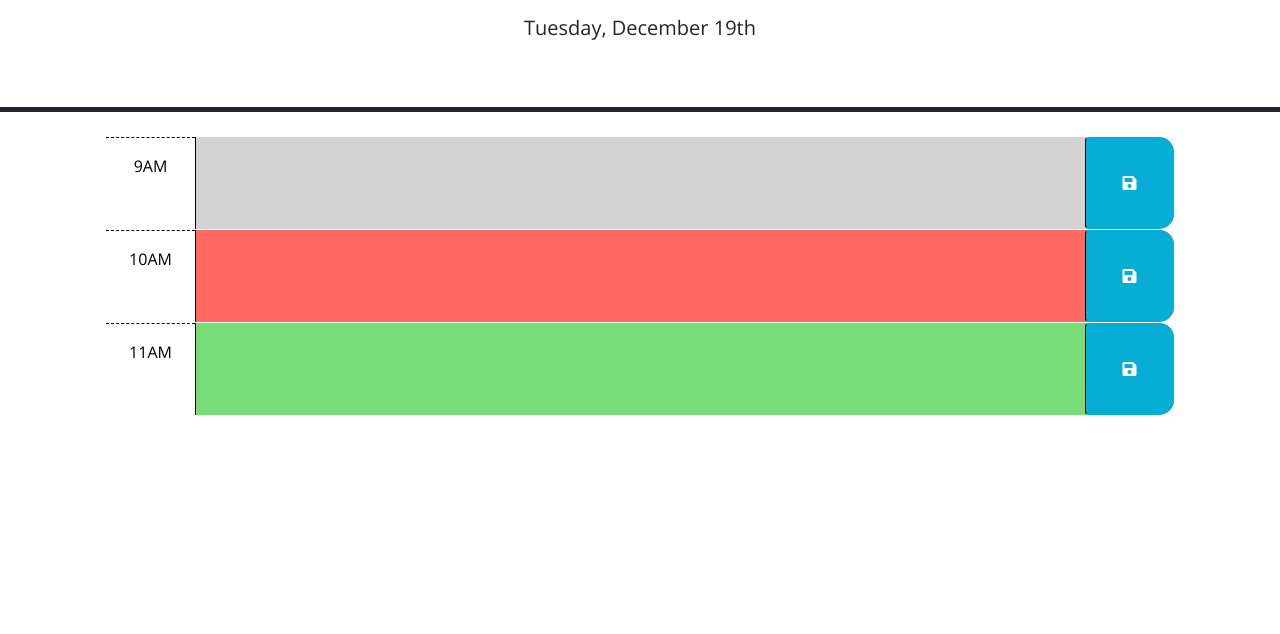
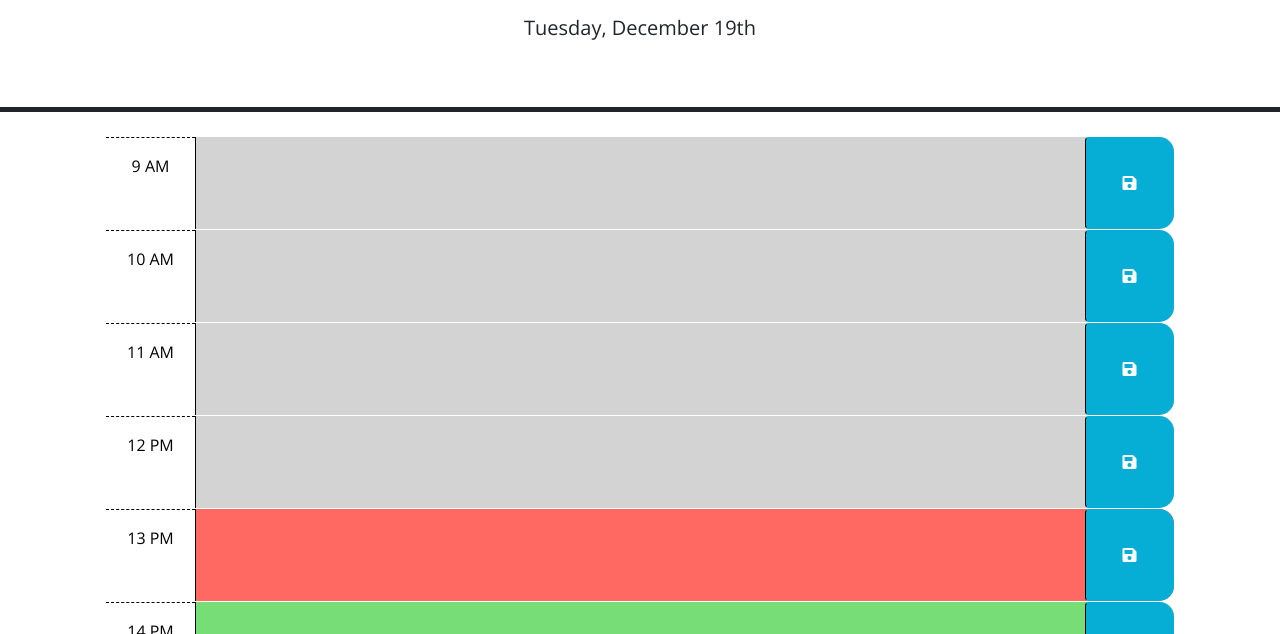
Before and after one commit to JeanPiere91/daily-planner, a plain HTML site: page index.html in a window 1280 px wide. Shown: the part 166-800 px from the top of the page. Drawn offline with nearby package versions, Linux system fonts and the light colour scheme.

Commit message:
Added presentation with timeblocks for standar business hours

```diff
--- a/index.html
+++ b/index.html
@@ -40,33 +40,31 @@
         -->
 
       <!-- Example of a past time block. The "past" class adds a gray background color. -->
-      <div id="hour-9" class="row time-block past">
+      <!-- <div id="hour-9" class="row time-block past">
         <div class="col-2 col-md-1 hour text-center py-3">9AM</div>
         <textarea class="col-8 col-md-10 description" rows="3"> </textarea>
         <button class="btn saveBtn col-2 col-md-1" aria-label="save">
           <i class="fas fa-save" aria-hidden="true"></i>
         </button>
-      </div>
+      </div> -->
 
       <!-- Example of a a present time block. The "present" class adds a red background color. -->
-      <div id="hour-10" class="row time-block present">
+      <!-- <div id="hour-10" class="row time-block present">
         <div class="col-2 col-md-1 hour text-center py-3">10AM</div>
         <textarea class="col-8 col-md-10 description" rows="3"> </textarea>
         <button class="btn saveBtn col-2 col-md-1" aria-label="save">
           <i class="fas fa-save" aria-hidden="true"></i>
         </button>
-      </div>
+      </div> -->
 
       <!-- Example of a future time block. The "future" class adds a green background color. -->
-      <div id="hour-11" class="row time-block future">
+      <!-- <div id="hour-11" class="row time-block future">
         <div class="col-2 col-md-1 hour text-center py-3">11AM</div>
         <textarea class="col-8 col-md-10 description" rows="3"> </textarea>
         <button class="btn saveBtn col-2 col-md-1" aria-label="save">
           <i class="fas fa-save" aria-hidden="true"></i>
         </button>
-      </div>
-
-
+      </div> -->
 
     <script src="https://code.jquery.com/jquery-3.4.1.min.js"></script>
     <script
--- a/script.js
+++ b/script.js
@@ -3,8 +3,11 @@
 // in the html.
 dayjs.extend(dayjs_plugin_advancedFormat);
 var pEl = $('#currentDay');
+var divContainerEl = $('.container-lg');
 
-pEl.text(dayjs().format('dddd, MMMM Do'));
+var startHour = 9;
+var endHour = 17;
+var currentHour = 13; //dayjs().hour();
 
 $(function () {
   // TODO: Add a listener for click events on the save button. This code should
@@ -20,9 +23,59 @@ $(function () {
   // past, present, and future classes? How can Day.js be used to get the
   // current hour in 24-hour time?
   //
+
+  for (var i = 0 ; i < (endHour - startHour) + 1; i++) {
+    var hour = (i + startHour);
+
+    var divEl = $('<div>');
+    divEl.attr('id', 'hour-' + hour);
+    divEl.addClass('row time-block');
+
+    /* Added class acording to current-hour and hour-displayed */
+    if(hour < currentHour)
+      divEl.addClass('past');
+    else if (hour === currentHour)
+      divEl.addClass('present');
+    else
+      divEl.addClass('future');
+
+    /* Child Div */
+    var divEl1 = $('<div>');
+    divEl1.addClass('col-2 col-md-1 hour text-center py-3');
+    divEl1.text(hour + " " + dayjs().hour(hour).format('A'));
+
+    /* Child textarea */
+    var taEl = $('<textarea>');
+    taEl.addClass('col-8 col-md-10 description');
+    taEl.attr('rows', '3');
+
+    /* Child button */
+    var btEl = $('<button>');
+    btEl.addClass('btn saveBtn col-2 col-md-1');
+    btEl.attr('aria-label', 'save');
+
+    /* button's child (i) */
+    var iEl = $('<i>');
+    iEl.addClass('fas fa-save');
+    iEl.attr('aria-hidden', 'true');
+
+    /* Added element i within button element */
+    btEl.append(iEl);
+
+    /* Added element div, textare, button within div element */
+    divEl.append(divEl1);
+    divEl.append(taEl);
+    divEl.append(btEl);
+
+    /* Added element div within div-container element */
+    divContainerEl.append(divEl);
+  }
+
   // TODO: Add code to get any user input that was saved in localStorage and set
   // the values of the corresponding textarea elements. HINT: How can the id
   // attribute of each time-block be used to do this?
   //
+
   // TODO: Add code to display the current date in the header of the page.
+  pEl.text(dayjs().format('dddd, MMMM Do'));
 });
```
